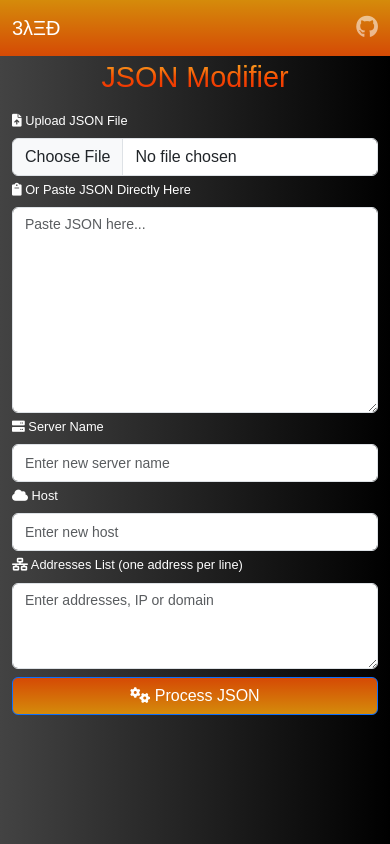
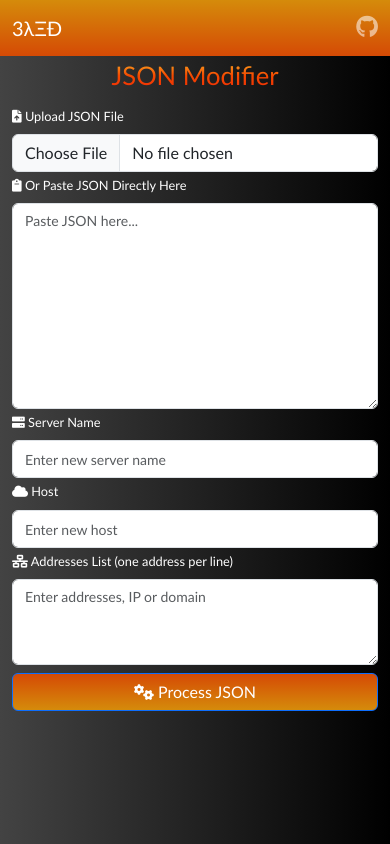
Before and after one commit to 3yed-61/json-modifier, a plain HTML site: page index.html in a window 390 px wide. Drawn offline with nearby package versions, Linux system fonts and the light colour scheme; some packages are replaced by stand-ins of ours; a script that the page names is missing.

Commit message:
Update styles.css

```diff
--- a/styles.css
+++ b/styles.css
@@ -2,7 +2,7 @@ body {
     margin: 0;
     padding: 0;
     height: 100%;
-    font-family: 'Poppins', sans-serif;
+    font-family: "Gill Sans", math;
 	font-size: 0.8rem;
     background-image: linear-gradient(to right, #434343 0%, black 100%);
     color: #fff;
@@ -41,12 +41,13 @@ h1 {
 
 @media (max-width: 767px) {
     h1 {
-        font-size: 1.8rem;
+        font-size: 1.6rem;
     }
 }
 
 @media (min-width: 768px) {
     .container {
         max-width: 720px;
+		margin-top: 2px;
     }
 }
```
